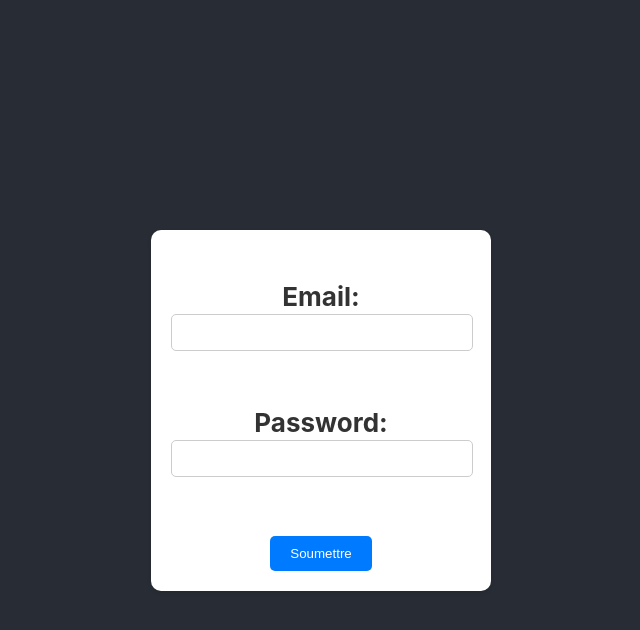
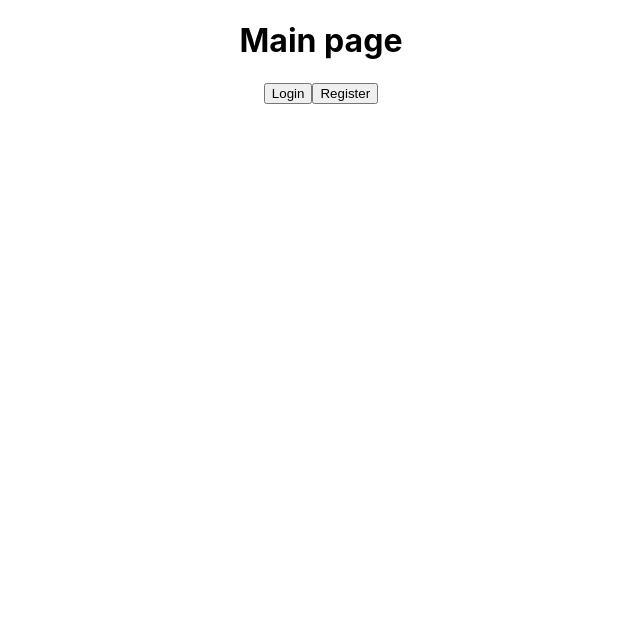
Before and after one commit to Djeb94/Projet_react_web_app, a React (Create React App) app: page / in a window 1280 px wide. Shown: the top 630 px of the page, without its empty margins (319-959 px from the left). Built offline with nearby package versions, Linux system fonts and the light colour scheme.

Commit message:
main page creation and naviagtion system

```diff
--- a/src/App.css
+++ b/src/App.css
@@ -76,3 +76,6 @@ form button {
 form button:hover {
   background-color: #0056b3;
 }
+form h2{
+  color: black;
+}
--- a/src/App.js
+++ b/src/App.js
@@ -4,14 +4,16 @@ import Register from './components/Register';
 import Authentication from './components/Authentication';
 import Products from './components/Products';
 import NotFound from './components/NotFound';
+import Main from './components/main';
 
 function App() {
   return (
     <Router>
       <div className="App">
         <Routes> {/* Utilisez Routes au lieu de Switch */}
-          <Route path="/" element={<Register />} /> {/* Utilisez element au lieu de component */}
+          <Route path="/" element={<Main />} /> {/* Utilisez element au lieu de component */}
           <Route path="/authentication" element={<Authentication />} />
+          <Route path="/register" element={<Register />} />
           <Route path="/products" element={<Products />} />
           <Route path="*" element={<NotFound />} /> {/* Utilisez * pour gérer toutes les routes inconnues */}
         </Routes>
--- a/src/components/Register.js
+++ b/src/components/Register.js
@@ -35,6 +35,7 @@ function Login() { // Renommez App en Login
     <div className="App">
       <header className="App-header">
         <form onSubmit={handleSubmit}>
+        <h2>Register</h2>
           <br />
           <label>
             Email:
@@ -56,7 +57,7 @@ function Login() { // Renommez App en Login
             />
           </label>
           <br />
-          <button type="submit">Soumettre</button>
+          <button type="submit">Submit</button>
         </form>
       </header>
     </div>
--- /dev/null
+++ b/src/components/main.js
@@ -0,0 +1,15 @@
+// Main.js
+import React from 'react';
+import { Link } from 'react-router-dom';
+
+function Main() {
+  return (
+    <div>
+      <h1>Main page</h1>
+      <Link to="/authentication"><button>Login</button></Link>
+      <Link to="/register"><button>Register</button></Link>
+    </div>
+  );
+}
+
+export default Main;
```
